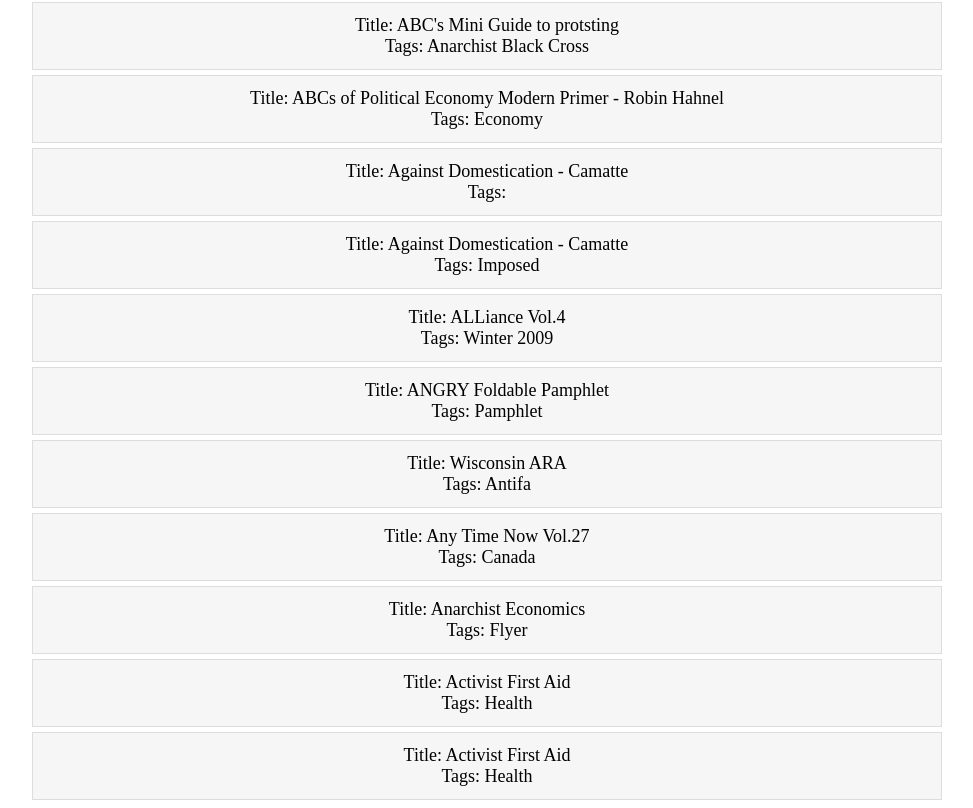
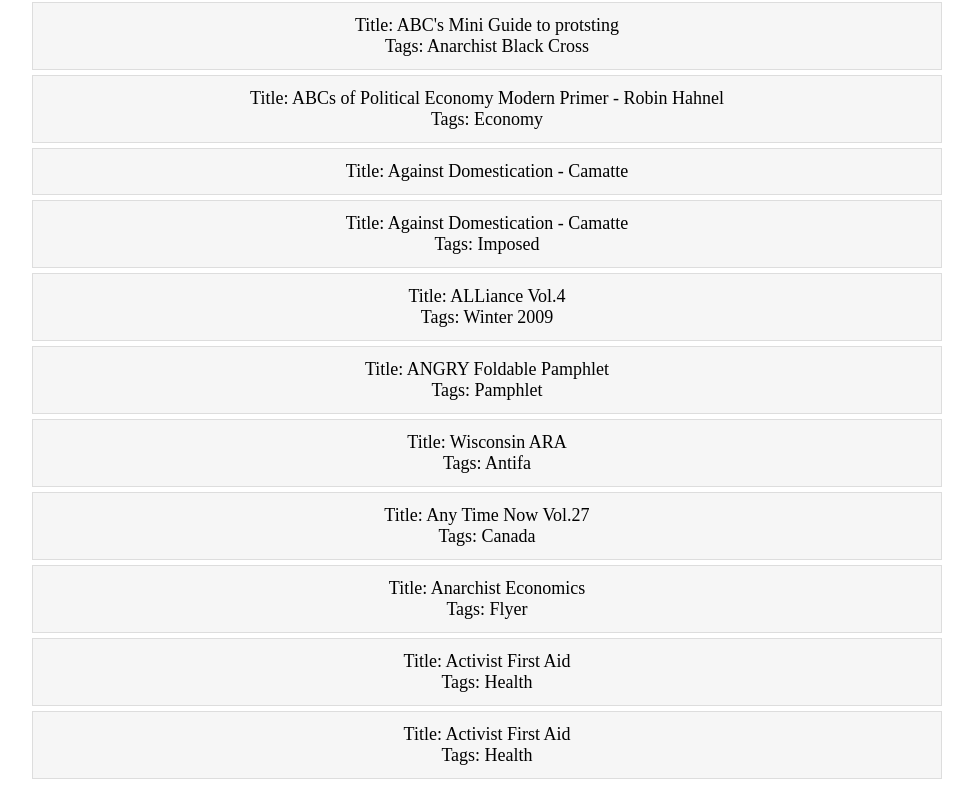
Before and after one commit to ZineMirror/zinemirror.github.io, a plain HTML site: page index.html in a window 1280 px wide. Shown: the part 2521-3329 px from the top of the page, without its empty margins (153-1126 px from the left). After the commit the page ends 3308 px from the top, so only its background shows below. Drawn offline with Linux system fonts and the light colour scheme.

Commit message:
Update index.html

```diff
--- a/index.html
+++ b/index.html
@@ -47,7 +47,7 @@ href="https://archive.org/download/zinelibrary-torrent/1fightrape1.pdf">Title: F
 <li><a href="https://archive.org/download/zinelibrary-torrent/A3-2008-11.pdf">Title: A3 <br>Tags: Czech, 2008</a></li>
 <li><a href="https://archive.org/download/zinelibrary-torrent/ABCminizine.pdf">Title: ABC's Mini Guide to protsting<br>Tags: Anarchist Black Cross</a></li>
 <li><a href="https://archive.org/download/zinelibrary-torrent/ABCs%20of%20Political%20Economy%20Modern%20Primer%20Robin%20Hahnel.pdf">Title: ABCs of Political Economy Modern Primer - Robin Hahnel<br>Tags: Economy</a></li>
-<li><a href="https://archive.org/download/zinelibrary-torrent/ADimposed.pdf">Title: Against Domestication - Camatte <br>Tags: </a></li>
+<li><a href="https://archive.org/download/zinelibrary-torrent/ADimposed.pdf">Title: Against Domestication - Camatte</a></li>
 <li><a href="https://archive.org/download/zinelibrary-torrent/ADimposed_0.pdf">Title: Against Domestication - Camatte<br>Tags: Imposed</a></li>
 <li><a href="https://archive.org/download/zinelibrary-torrent/ALLiance_4_read.pdf">Title: ALLiance Vol.4 <br>Tags: Winter 2009</a></li>
 <li><a href="https://archive.org/download/zinelibrary-torrent/ANGRY.pdf">Title: ANGRY Foldable Pamphlet<br>Tags: Pamphlet </a></li>
```
